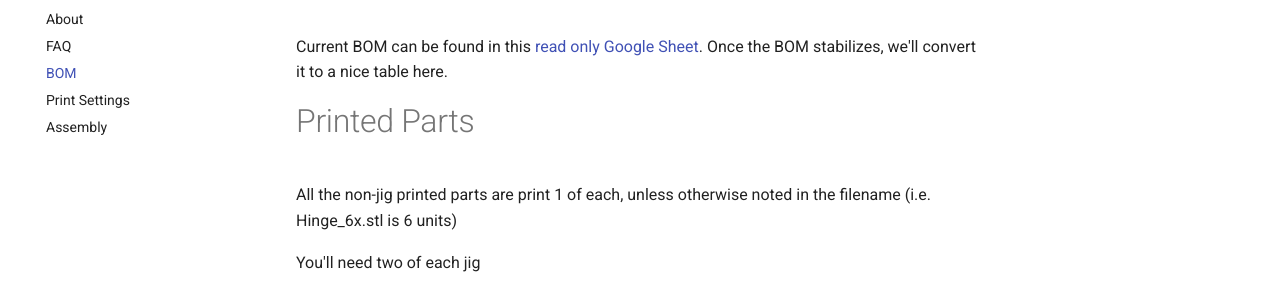
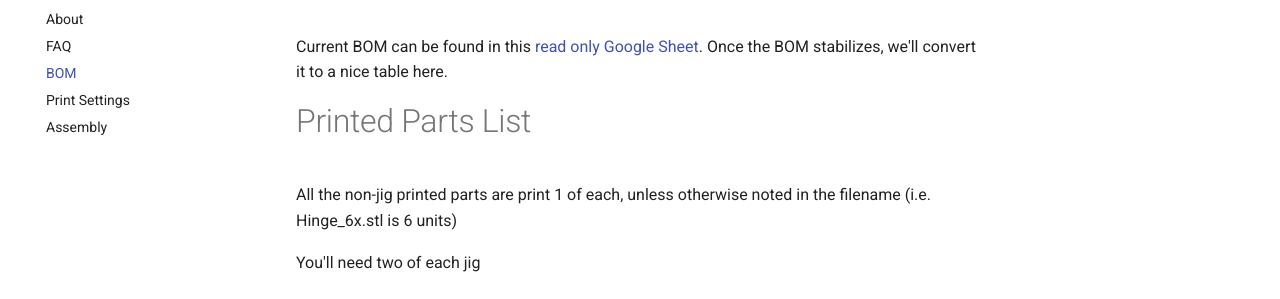
Before and after one commit to Makers-On-Tap/milkcr8-cnc, an MkDocs documentation site: the page built from docs/bom.md, in a window 1280 px wide. Shown: the part 146-445 px from the top of the page. Built offline with MkDocs 1.6.1 and Material for MkDocs 9.7.7, drawn with Linux system fonts in a browser that asks for light colours.

Commit message:
Update bom.md

```diff
--- a/docs/bom.md
+++ b/docs/bom.md
@@ -1,7 +1,7 @@
 # Bill of Materials
 Current BOM can be found in this [read only Google Sheet](https://docs.google.com/spreadsheets/d/1ViruGe-mIjATBrFZ_2N3Xh3YK8Kv0xZOzpvj6fFhka0/edit?usp=sharing). Once the BOM stabilizes, we'll convert it to a nice table here.
 
-# Printed Parts
+# Printed Parts List
 All the non-jig printed parts are print 1 of each, unless otherwise noted in the filename (i.e. Hinge_6x.stl is 6 units)
 
 You'll need two of each jig
```
